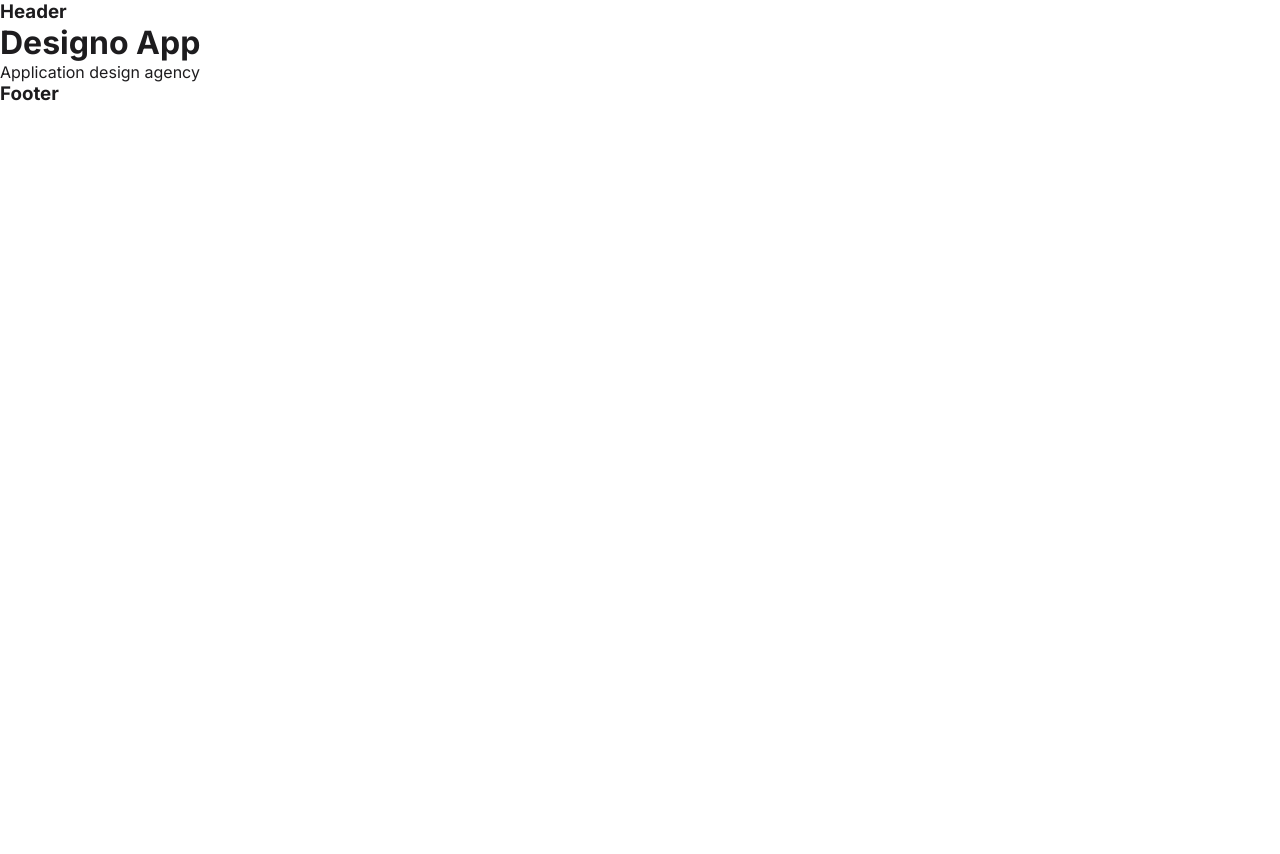
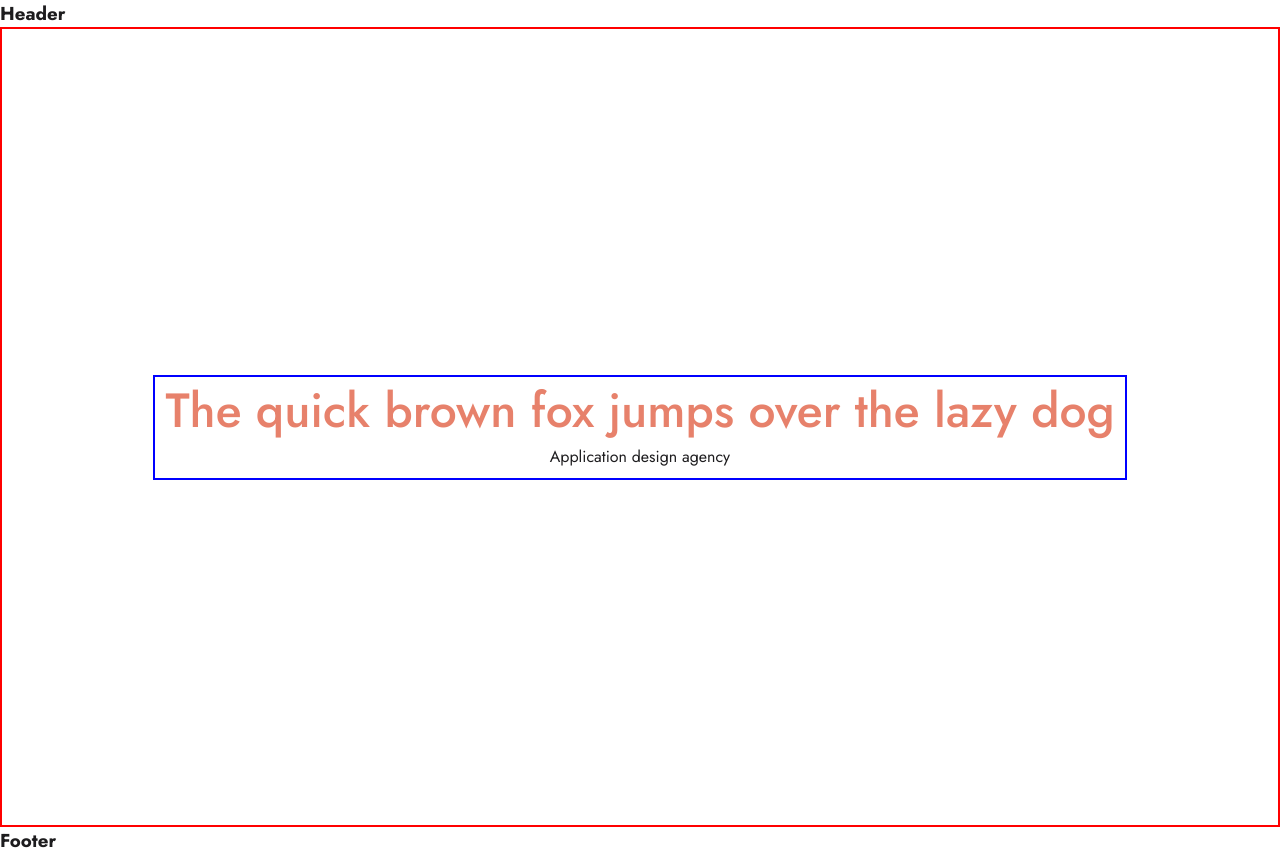
Before and after one commit to Chermann-KING/designo-app, a Next.js app: page / in a window 1280 px wide. Before the commit the page ends 800 px from the top, so only its background shows below. Built offline with nearby package versions, Linux system fonts and the light colour scheme.

Commit message:
✅ Develop: Add Theme

```diff
--- a/src/app/layout.tsx
+++ b/src/app/layout.tsx
@@ -1,15 +1,13 @@
-import type { Metadata } from "next";
-import { Inter } from "next/font/google";
+"use client";
+
+import { Jost } from "next/font/google";
 import "./globals.css";
 import Header from "@/components/shared/header/Header";
 import Footer from "@/components/shared/footer/Footer";
+import styled, { ThemeProvider } from "styled-components";
+import Theme from "@/theme/defaultTheme";
 
-const inter = Inter({ subsets: ["latin"] });
-
-export const metadata: Metadata = {
-  title: "Designo App",
-  description: "Application design agency",
-};
+const jost = Jost({ subsets: ["latin"] });
 
 export default function RootLayout({
   children,
@@ -17,12 +15,24 @@ export default function RootLayout({
   children: React.ReactNode;
 }>) {
   return (
-    <html lang="en">
-      <body className={inter.className}>
-        <Header />
-        {children}
-        <Footer />
-      </body>
-    </html>
+    <ThemeProvider theme={Theme}>
+      <html lang="en">
+        <body className={jost.className}>
+          <Header />
+          <WapperStyled>{children}</WapperStyled>
+          <Footer />
+        </body>
+      </html>
+    </ThemeProvider>
   );
 }
+
+const WapperStyled = styled.div`
+  /* moblie first */
+  border: 2px solid red;
+  display: flex;
+  flex-direction: column;
+  justify-content: center;
+  align-items: center;
+  min-height: 100vh;
+`;
--- /dev/null
+++ b/src/app/metadata.ts
@@ -0,0 +1,6 @@
+import { Metadata } from "next";
+
+export const metadata: Metadata = {
+  title: "Designo App",
+  description: "Application design agency",
+};
--- a/src/app/page.tsx
+++ b/src/app/page.tsx
@@ -1,8 +1,31 @@
+"use client";
+
+import styled from "styled-components";
+
 export default function Home() {
   return (
-    <div>
-      <h1>Designo App</h1>
+    <ContainerStyled>
+      <TitleStyled>The quick brown fox jumps over the lazy dog</TitleStyled>
       <p>Application design agency</p>
-    </div>
+    </ContainerStyled>
   );
 }
+
+const ContainerStyled = styled.div`
+  border: 2px solid blue;
+
+  display: flex;
+  flex-direction: column;
+  align-items: center;
+  gap: ${({ theme }) => theme.space.xs};
+  padding: ${({ theme }) => theme.space.xs};
+`;
+
+const TitleStyled = styled.h1`
+  color: ${({ theme }) => theme.colors.primary.peach};
+  /* font-family: ${({ theme }) => theme.typography.fontFamily}; */
+  font-size: ${({ theme }) => theme.typography.headings.h1.fontSize};
+  font-weight: ${({ theme }) => theme.typography.headings.h1.fontWeight};
+  line-height: ${({ theme }) => theme.typography.headings.h1.lineHeight};
+  letter-spacing: ${({ theme }) => theme.typography.headings.h1.letterSpacing};
+`;
--- /dev/null
+++ b/src/theme/defaultTheme.ts
@@ -0,0 +1,108 @@
+import { DefaultTheme } from "styled-components";
+
+const Theme: DefaultTheme = {
+  colors: {
+    primary: {
+      peach: "#e7816b",
+      black: "#1d1c1e",
+      white: "#ffffff",
+    },
+    secondary: {
+      lightPeach: "#ffad9b",
+      darkGrey: "#333136",
+      lightGrey: "#f1f3f5",
+    },
+  },
+
+  typography: {
+    fontFamily: "Jost, sans-serif",
+    headings: {
+      h1: {
+        fontSize: "3rem",
+        fontWeight: "500",
+        lineHeight: "3rem",
+        letterSpacing: "0rem",
+      },
+      h2: {
+        fontSize: "2.5rem",
+        fontWeight: "500",
+        lineHeight: "3rem",
+        letterSpacing: "0.125rem",
+      },
+      h3: {
+        fontSize: "1.25rem",
+        fontWeight: "500",
+        lineHeight: "1.25rem",
+        letterSpacing: "0.3125rem",
+      },
+      h4: {
+        fontSize: "1rem",
+        fontWeight: "500",
+        lineHeight: "1.25rem",
+        letterSpacing: "0.25rem",
+      },
+      h5: {
+        fontSize: "0.875rem",
+        fontWeight: "500",
+        lineHeight: "1rem",
+        letterSpacing: "0.2rem",
+      },
+      h6: {
+        fontSize: "0.75rem",
+        fontWeight: "500",
+        lineHeight: "1rem",
+        letterSpacing: "0.15rem",
+      },
+    },
+    body: {
+      fontSize: "1rem",
+      lineHeight: "1.6",
+      letterSpacing: "0rem",
+    },
+  },
+
+  buttons: {
+    primaryButton: {
+      backgroundColor: "#e7816b",
+      color: "#ffffff",
+      padding: "10px 20px",
+      borderRadius: "5px",
+      border: "none",
+      cursor: "pointer",
+    },
+    secondaryButton: {
+      backgroundColor: "transparent",
+      color: "#333136",
+      padding: "10px 20px",
+      borderRadius: "5px",
+      border: "2px solid #333136",
+      cursor: "pointer",
+    },
+  },
+
+  borderRadius: {
+    small: "5px",
+    medium: "10px",
+    large: "15px",
+  },
+
+  space: {
+    xxs: "5px",
+    xs: "10px",
+    sm: "15px",
+    md: "20px",
+    lg: "25px",
+    xl: "30px",
+    xxl: "35px",
+  },
+
+  breakpoints: {
+    xs: "320px",
+    sm: "576px",
+    md: "768px",
+    lg: "992px",
+    xl: "1200px",
+  },
+};
+
+export default Theme;
```
Also changed, not shown: src/types/styled.d.ts (added, +103 -0 lines).
